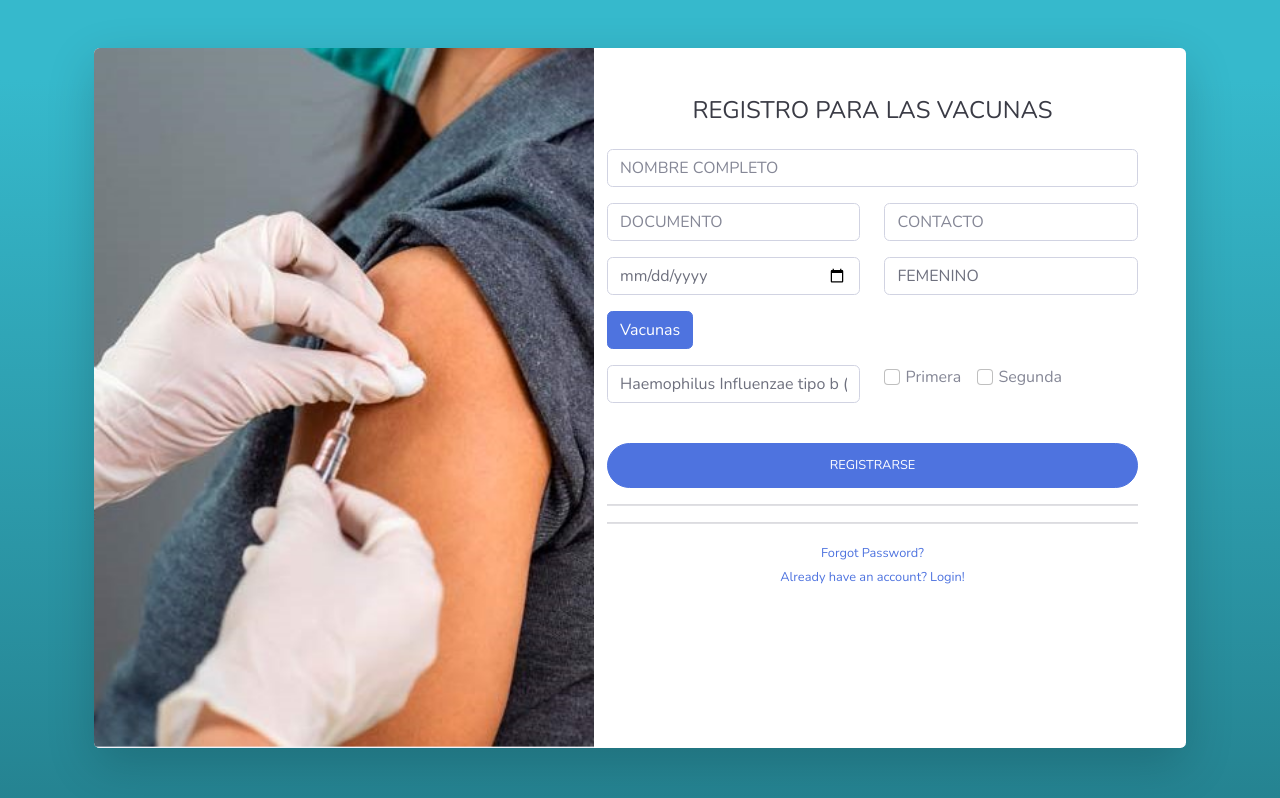
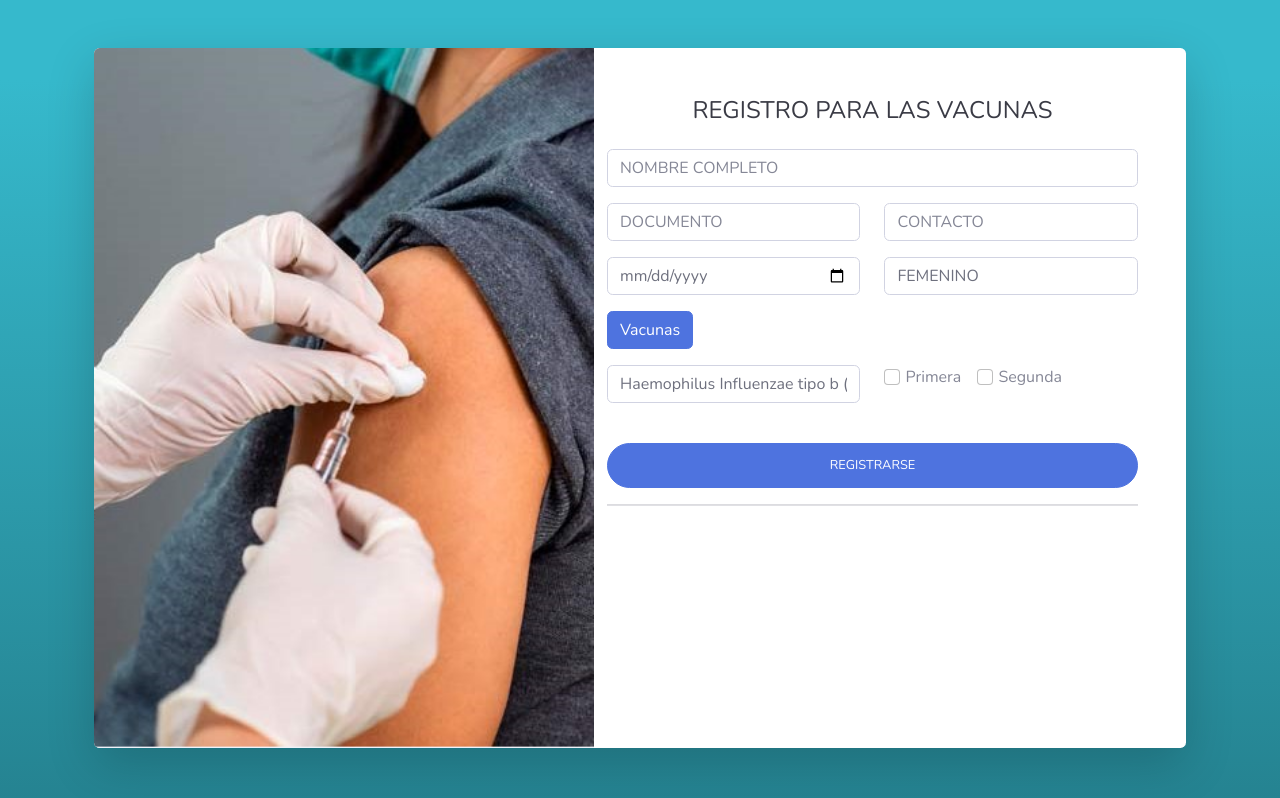
Before and after one commit to A199-7/pagina_de_vacunacion, a website with bundled scripts: page register.html in a window 1280 px wide. Built offline with nearby package versions, Linux system fonts and the light colour scheme.

Commit message:
Update register.html

```diff
--- a/register.html
+++ b/register.html
@@ -98,13 +98,6 @@
                                 </a>
                                 <hr>
                             </form>
-                            <hr>
-                            <div class="text-center">
-                                <a class="small" href="forgot-password.html">Forgot Password?</a>
-                            </div>
-                            <div class="text-center">
-                                <a class="small" href="login.html">Already have an account? Login!</a>
-                            </div>
                         </div>
                     </div>
                 </div>
```
